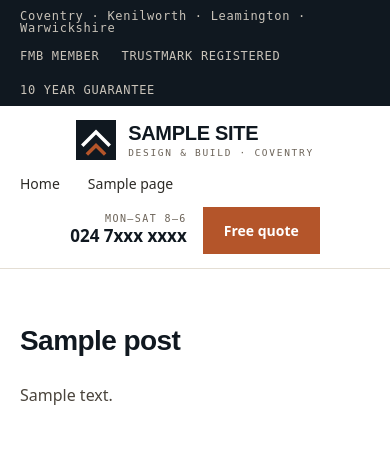
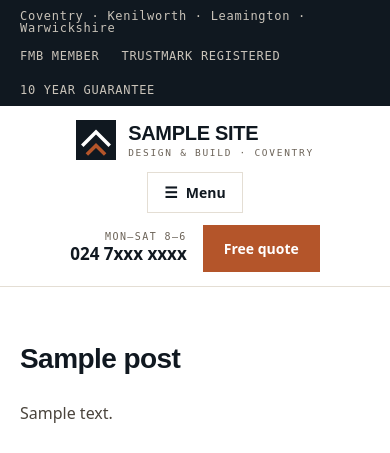
Before and after one commit to bmraihan/maz, a WordPress theme: template wp-theme/maz-heights/page.php in a window 390 px wide. Shown: the top 453 px of the page. Run offline with PHP 8.4 and a stand-in for WordPress, Linux system fonts and the light colour scheme; the site name, menu and one post (Sample post) are stand-ins, and other content is empty; some libraries are stand-ins or nearby versions.

Commit message:
Collapse the header nav behind a hover-to-expand Menu toggle
The primary nav (Services/Our work/Process/Prices) now sits behind a
single "☰ Menu" button rather than four items laid out inline —
hovering it, or tabbing to it with a keyboard, reveals a panel with
all four; "Services" keeps its own nested flyout inside that panel.
Pure CSS (:hover / :focus-within), no JS, matching how the Services
flyout itself already worked.

Known trade-off, called out in the README: hover-only means there's
no tap-to-open behavior on touch devices yet — a reasonable follow-up
if mobile visitors need it, not built here since it wasn't asked for.

No PHP logic changed; existing 120 PHPUnit + 26 Jest tests all still
pass unmodified.

Co-Authored-By: Claude Sonnet 5 <noreply@anthropic.com>
Claude-Session: https://claude.ai/code/session_01R9HXMUb3pvsDrEh8UvDyHe

```diff
--- a/wp-theme/maz-heights/assets/css/style.css
+++ b/wp-theme/maz-heights/assets/css/style.css
@@ -173,13 +173,53 @@ button { font: inherit; cursor: pointer; }
 	color: var(--text-muted);
 	margin-top: 5px;
 }
-.site-nav { flex: 1 1 auto; min-width: 0; }
+.site-nav { position: relative; flex: none; }
+
+/* The whole nav collapses behind one "☰ Menu" toggle; hovering (or
+   tabbing into) the wrapper reveals the panel — no JS, matching the
+   Services flyout inside it, so both share one interaction model.
+   Known trade-off: hover-only means there's no tap-to-open fallback
+   on touch devices, where a link inside becomes reachable only via
+   whatever the browser does with a first tap on a hover target. */
+.site-nav__menu-wrap { position: relative; }
+.site-nav__toggle {
+	display: flex;
+	align-items: center;
+	gap: 8px;
+	background: none;
+	border: 1px solid var(--border-light);
+	padding: 10px 16px;
+	font: 600 14px var(--font-body);
+	color: var(--graphite);
+	cursor: pointer;
+}
+.site-nav__toggle:hover { border-color: var(--text-faint); }
+.site-nav__toggle-icon { font-size: 15px; line-height: 1; }
+
+.site-nav__panel {
+	display: none;
+	position: absolute;
+	top: 100%;
+	left: 50%;
+	transform: translateX(-50%);
+	margin-top: 8px;
+	background: #fff;
+	border: 1px solid var(--border-light);
+	box-shadow: 0 16px 32px rgba(16, 24, 32, .16);
+	padding: 10px;
+	min-width: 200px;
+	z-index: 40;
+}
+.site-nav__menu-wrap:hover > .site-nav__panel,
+.site-nav__menu-wrap:focus-within > .site-nav__panel {
+	display: block;
+}
+
 .site-nav__links {
 	display: flex;
-	flex-wrap: wrap;
-	align-items: center;
-	gap: 8px 28px;
-	justify-content: center;
+	flex-direction: column;
+	align-items: stretch;
+	gap: 2px;
 	font: 500 14px var(--font-body);
 	list-style: none;
 	margin: 0;
@@ -187,16 +227,22 @@ button { font: inherit; cursor: pointer; }
 }
 /* wp_nav_menu()'s real output is <li><a>…</a></li> — a fallback_cb
    without a real menu assigned yet renders bare <a> tags instead (see
-   inc/nav-fallback.php); both need to lay out identically in this flex
-   row, and neither should show a browser default list-item marker. */
-.site-nav__links > li { list-style: none; margin: 0; position: relative; display: flex; align-items: center; }
-.site-nav__links a { color: var(--text-dark); display: block; padding: 2px 0; }
+   inc/nav-fallback.php); both need to lay out identically in this
+   column, and neither should show a browser default list-item marker. */
+.site-nav__links > li { list-style: none; margin: 0; position: relative; width: 100%; }
+.site-nav__links a {
+	color: var(--text-dark);
+	display: block;
+	padding: 10px 12px;
+	white-space: nowrap;
+}
+.site-nav__links > li > a:hover { background: var(--stone); color: var(--brick); }
 
-/* "Services" dropdown */
+/* "Services" flyout, nested one level inside the already-open panel */
 .site-nav__links .menu-item-has-children > a::after {
 	content: '▾';
 	display: inline-block;
-	margin-left: 5px;
+	margin-left: 6px;
 	font-size: 10px;
 	color: var(--text-faint);
 }
@@ -205,9 +251,9 @@ button { font: inherit; cursor: pointer; }
 	margin: 0;
 	padding: 8px;
 	position: absolute;
-	top: 100%;
-	left: 50%;
-	transform: translateX(-50%);
+	top: 0;
+	left: 100%;
+	margin-left: 4px;
 	background: #fff;
 	border: 1px solid var(--border-light);
 	box-shadow: 0 12px 28px rgba(16, 24, 32, .14);
@@ -215,7 +261,7 @@ button { font: inherit; cursor: pointer; }
 	display: none;
 	flex-direction: column;
 	gap: 1px;
-	z-index: 30;
+	z-index: 41;
 }
 .site-nav__links li:hover > .sub-menu,
 .site-nav__links li:focus-within > .sub-menu {
@@ -515,14 +561,22 @@ button { font: inherit; cursor: pointer; }
 		gap: 8px;
 	}
 	.site-header__inner { justify-content: center; }
-	.site-nav__links { justify-content: flex-start; }
-	/* Centred dropdowns can overflow off-screen once the nav no longer
-	   spans the full header width; anchor to the item's own left edge
-	   instead, and cap the width so it can't push past the viewport. */
-	.site-nav__links .sub-menu {
+	/* The centred Menu panel can overflow off-screen once the header no
+	   longer spans full width; anchor to the toggle's own left edge and
+	   cap the width so it can't push past the viewport. */
+	.site-nav__panel {
 		left: 0;
 		transform: none;
 		max-width: calc(100vw - 40px);
+	}
+	/* A side flyout for "Services" has nowhere to go at this width —
+	   let it expand inline underneath instead, like an accordion. */
+	.site-nav__links .sub-menu {
+		position: static;
+		margin: 4px 0 4px 12px;
+		box-shadow: none;
+		border: none;
+		background: var(--stone);
 	}
 }
 
--- a/wp-theme/maz-heights/header.php
+++ b/wp-theme/maz-heights/header.php
@@ -52,6 +52,12 @@ $maz_business = maz_heights_business_info();
 		</a>
 
 		<nav class="site-nav" aria-label="<?php esc_attr_e( 'Primary', 'maz-heights' ); ?>">
+			<div class="site-nav__menu-wrap">
+				<button type="button" class="site-nav__toggle" aria-haspopup="true">
+					<span class="site-nav__toggle-icon" aria-hidden="true">&#9776;</span>
+					<?php esc_html_e( 'Menu', 'maz-heights' ); ?>
+				</button>
+				<div class="site-nav__panel">
 					<?php
 					wp_nav_menu( array(
 						'theme_location' => 'primary',
@@ -60,6 +66,8 @@ $maz_business = maz_heights_business_info();
 						'fallback_cb'    => 'maz_heights_fallback_nav_menu',
 					) );
 					?>
+				</div>
+			</div>
 		</nav>
 
 		<div class="site-header__contact">
```
Also changed, not shown: wp-theme/maz-heights/README.md. Lines whose indentation alone changed are shown as unchanged.
